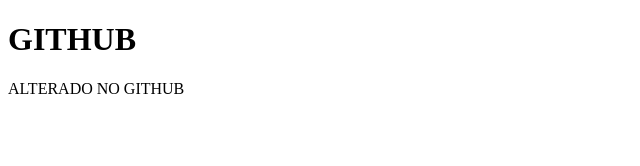
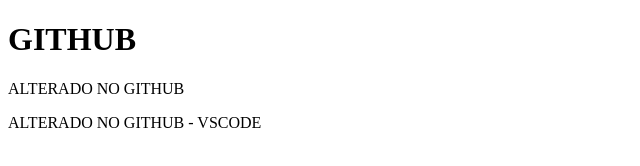
Before and after one commit to EnzoBalieiro/repo-aula2, a plain HTML site: page index.html in a window 1280 px wide. Shown: the whole page, without its empty margins (0-640 px from the left). Drawn offline with Linux system fonts and the light colour scheme.

Commit message:
Update index.html

```diff
--- a/index.html
+++ b/index.html
@@ -10,6 +10,7 @@
     <h1>GITHUB</h1>
     <!-- teste -->
     <p>ALTERADO NO GITHUB</p>
+     <p>ALTERADO NO GITHUB - VSCODE</p>
 
 </body>
 </html>
```
